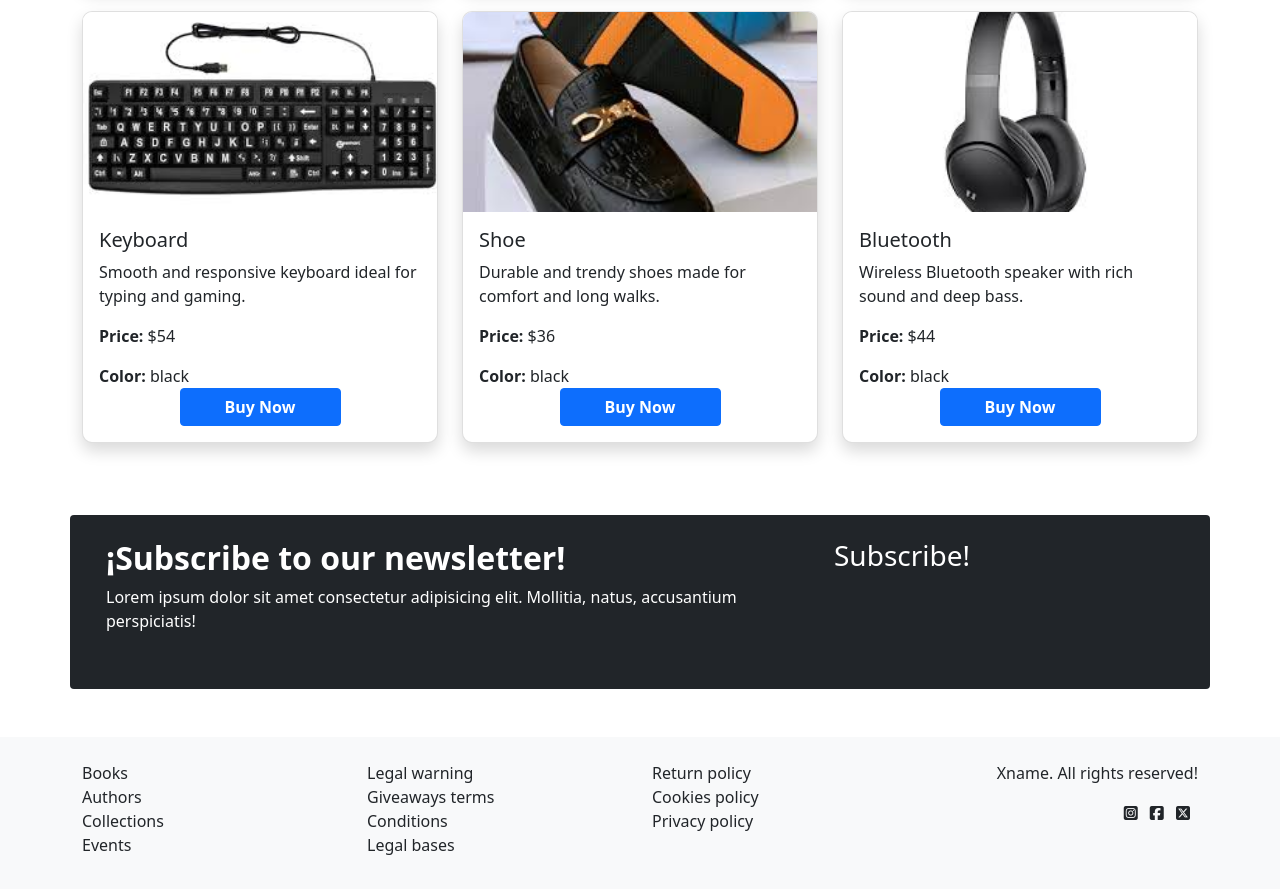
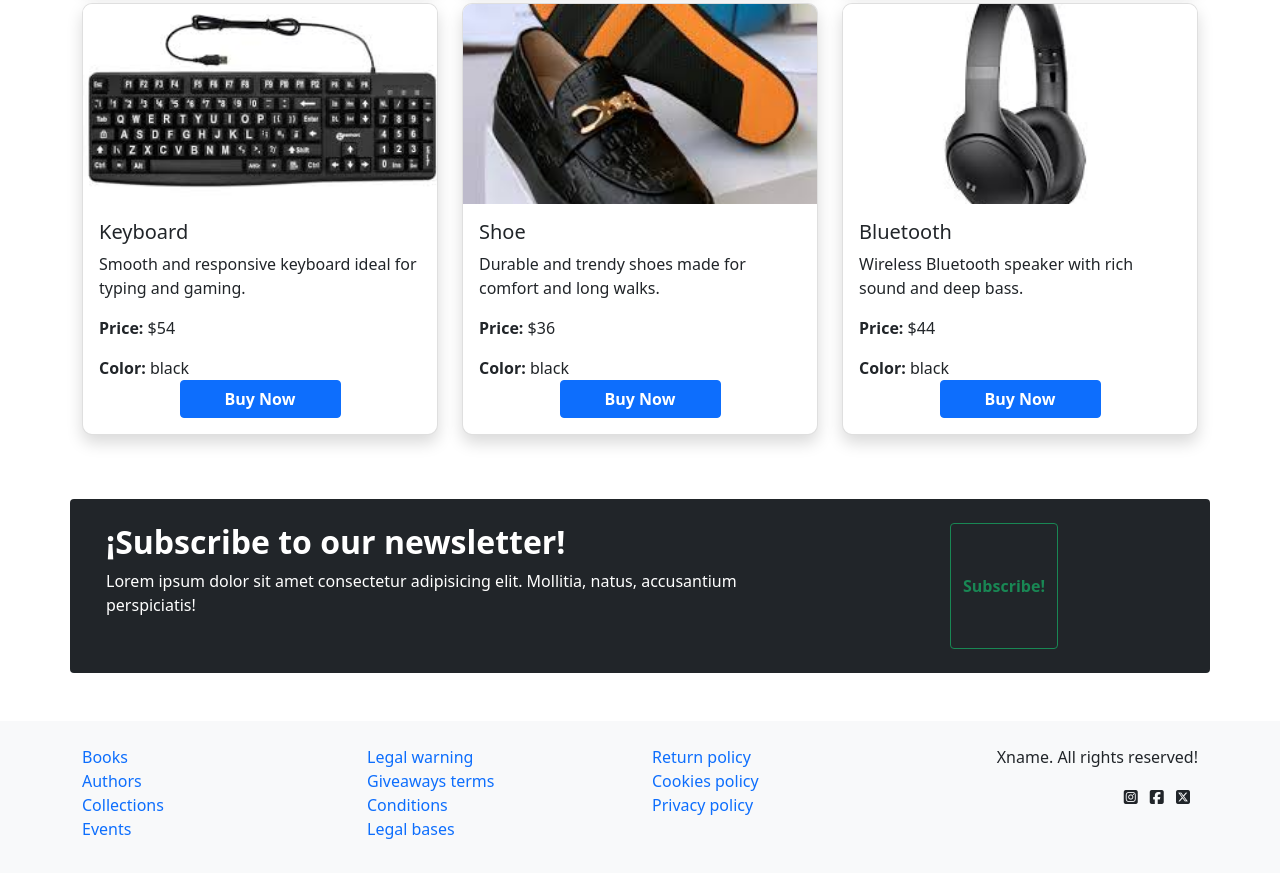
Before and after one commit to chidoskid43/Secondprodject, a plain HTML site: page Index.html in a window 1280 px wide. Shown: the part 663-1552 px from the top of the page. Drawn offline with nearby package versions, Linux system fonts and the light colour scheme.

Commit message:
latest commit

```diff
--- a/Index.html
+++ b/Index.html
@@ -62,8 +62,8 @@
         <h2 class="fw-bold">¡Subscribe to our newsletter!</h2>
         <p>Lorem ipsum dolor sit amet consectetur adipisicing elit. Mollitia, natus, accusantium perspiciatis!</p>
       </div>
-      <div class="col-md-4">
-        <h3>Subscribe!</h3>
+      <div class="col-md-4  d-flex justify-content-center text-align-center">
+        <button class=" btn btn-outline-success ">Subscribe!</button>
         <!-- Add input & button here if needed -->
       </div>
     </div>
@@ -76,26 +76,26 @@
         <div class="col-md-3 mb-3">
 
           <ul class="list-unstyled">
-            <li>Books</li>
-            <li>Authors</li>
-            <li>Collections</li>
-            <li>Events</li>
+            <li><a class="text-decoration-none" href="#">Books</a></li>
+            <li><a class="text-decoration-none" href="#">Authors</a></li>
+            <li><a class="text-decoration-none" href="#">Collections</a></li>
+            <li><a class="text-decoration-none" href="#">Events</a></li>
           </ul>
         </div>
 
         <div class="col-md-3 mb-3">
           <ul class="list-unstyled">
-            <li>Legal warning</li>
-            <li>Giveaways terms</li>
-            <li>Conditions</li>
-            <li>Legal bases</li>
+            <li><a class="text-decoration-none" href="#">Legal warning</a></li>
+            <li><a class="text-decoration-none" href="#">Giveaways terms</a></li>
+            <li><a class="text-decoration-none" href="#">Conditions</a></li>
+            <li><a class="text-decoration-none" href="#">Legal bases</a></li>
           </ul>
         </div>
         <div class="col-md-3 mb-3">
           <ul class="list-unstyled">
-            <li>Return policy</li>
-            <li>Cookies policy</li>
-            <li>Privacy policy</li>
+            <li><a class="text-decoration-none" href="#">Return policy</a></li>
+            <li><a class="text-decoration-none" href="#">Cookies policy</a></li>
+            <li><a class="text-decoration-none" href="#">Privacy policy</a></li>
           </ul>
         </div>
         <div class="col-md-3 mb-3 text-md-end">
--- a/JS/Index.js
+++ b/JS/Index.js
@@ -49,10 +49,10 @@ document.addEventListener("DOMContentLoaded", function () {
 
   products.forEach(product => {
     let div = document.createElement('div');
-    div.className = 'col-12 col-sm-6 col-md-4 mb-4';
+    div.className = 'col-12 col-sm-6 col-md-4 mb-3';
 
     div.innerHTML = `
-      <div class="card h-100 shadow d-flex flex-column" data-aos="zoom-out" data-aos-duration="800">
+      <div class="card h-100 shadow d-flex flex-column" data-aos="zoom-in" data-aos-duration="800">
         <img src="${product.image}" class="card-img-top" alt="${product.item}">
         <div class="card-body d-flex flex-column justify-content-between">
           <div>
```
